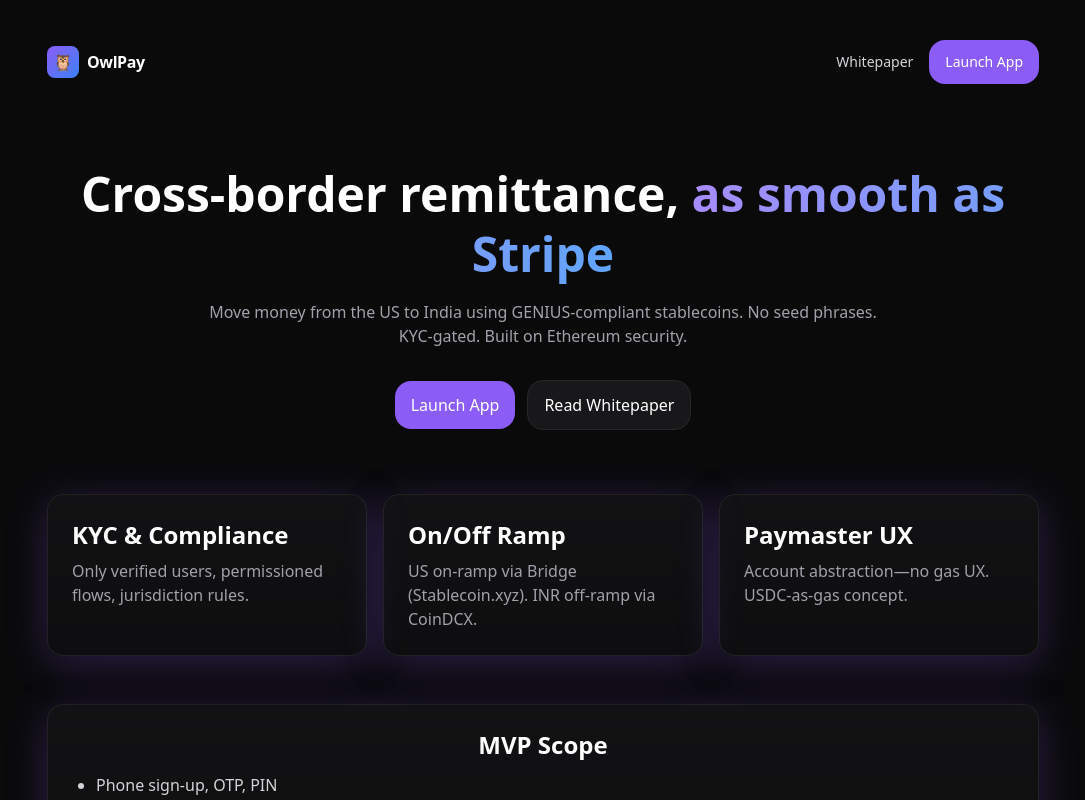
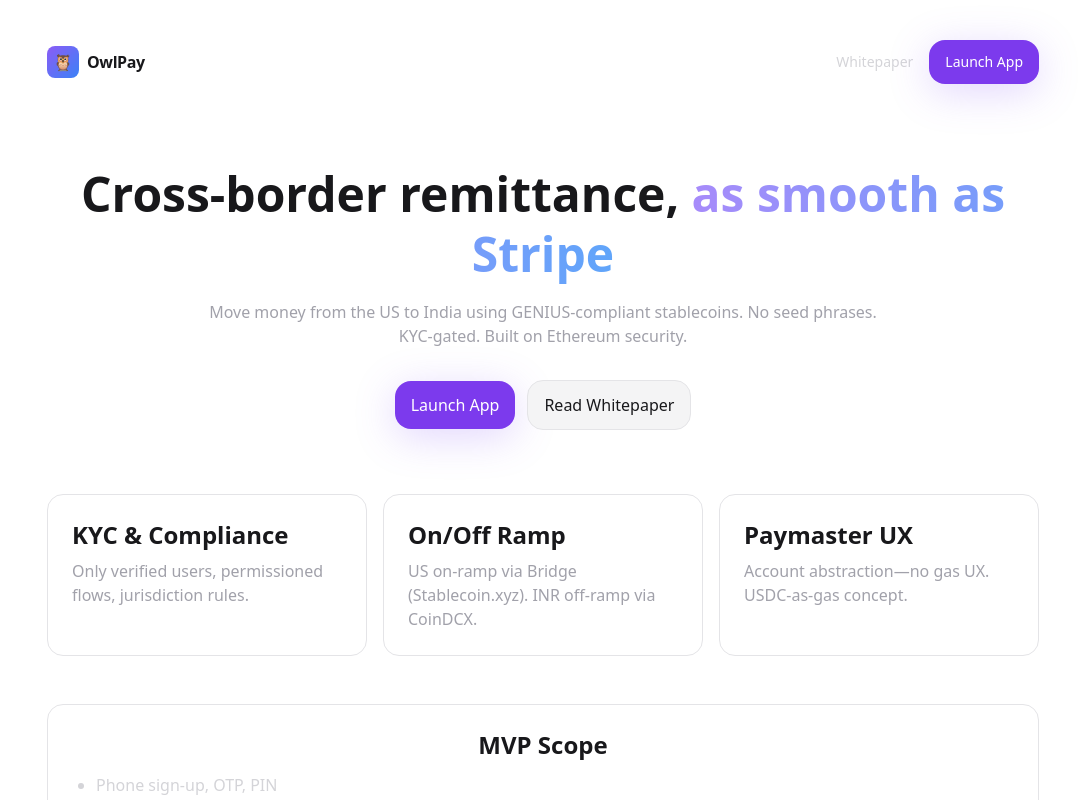
Before and after one commit to navin346/owlpay-mvp, a Next.js app: page / in a window 1280 px wide. Shown: the top 800 px of the page, without its empty margins (97-1182 px from the left). Built offline with nearby package versions, Linux system fonts and the light colour scheme.

Commit message:
Refactor global styles for light and dark themes

```diff
--- a/app/globals.css
+++ b/app/globals.css
@@ -1,17 +1,39 @@
 @tailwind base;
 @tailwind components;
 @tailwind utilities;
-:root { color-scheme: dark; }
-body { @apply bg-[#0a0a0b] text-white; }
+
+/* LIGHT by default, DARK when <html class="dark"> */
+:root { color-scheme: light; }
+body { @apply bg-white text-zinc-900; }
+.dark :root { color-scheme: dark; }
+.dark body { @apply bg-[#0a0a0b] text-white; }
+
+/* Buttons / Inputs / Cards */
 .btn { @apply rounded-2xl px-4 py-3 font-medium transition; }
-.btn-primary { @apply btn bg-brand-500 hover:bg-brand-400 text-white; }
-.btn-secondary { @apply btn bg-zinc-900 border border-zinc-800 hover:bg-zinc-800; }
-.input { @apply bg-zinc-900/80 text-white rounded-xl px-4 py-3 outline-none border border-zinc-800 w-full; }
-.card { @apply bg-gradient-to-b from-zinc-900/60 to-zinc-900/30 border border-zinc-800/80 rounded-2xl p-6 shadow-card; }
-h1 { @apply text-4xl md:text-5xl font-semibold; } h2 { @apply text-2xl font-semibold; }
+.btn-primary { @apply btn bg-brand-600 hover:bg-brand-500 text-white shadow-card; }
+.btn-secondary { @apply btn bg-zinc-100 hover:bg-zinc-200 text-zinc-900 border border-zinc-200; }
+.dark .btn-secondary { @apply bg-zinc-900 border-zinc-800 hover:bg-zinc-800 text-white; }
+
+.input { @apply bg-white text-zinc-900 rounded-xl px-4 py-3 outline-none border border-zinc-300 w-full; }
+.dark .input { @apply bg-zinc-900/80 text-white border-zinc-800; }
+
+.card { @apply bg-white border border-zinc-200 rounded-2xl p-6; }
+.dark .card { @apply bg-gradient-to-b from-zinc-900/60 to-zinc-900/30 border-zinc-800/80 shadow-card; }
+
+h1 { @apply text-4xl md:text-5xl font-semibold; }
+h2 { @apply text-2xl font-semibold; }
+
+.link { @apply text-brand-700 hover:text-brand-600 underline underline-offset-4; }
+.dark .link { @apply text-brand-300 hover:text-brand-200; }
+
+/* Fancy gradient halo */
 .halo { position: relative; isolation: isolate; }
-.halo::before { content:''; position:absolute; inset:-30%; background:
-  radial-gradient(600px 300px at top right, rgba(139,92,246,.25), transparent 60%),
-  radial-gradient(400px 200px at bottom left, rgba(59,130,246,.25), transparent 60%);
-  filter: blur(40px); z-index:-1; opacity:.9; }
-.link { @apply text-brand-300 hover:text-brand-200 underline underline-offset-4; }
+.halo::before {
+  content: '';
+  position: absolute; inset: -30%;
+  background:
+    radial-gradient(700px 350px at top right, rgba(139,92,246,.25), transparent 60%),
+    radial-gradient(500px 250px at bottom left, rgba(34,211,238,.25), transparent 60%),
+    radial-gradient(500px 250px at bottom right, rgba(52,211,153,.20), transparent 60%);
+  filter: blur(40px); z-index: -1; opacity: .9;
+}
```
